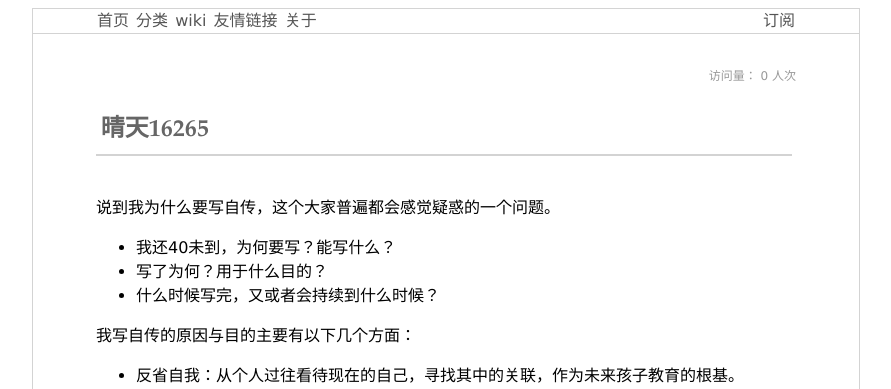
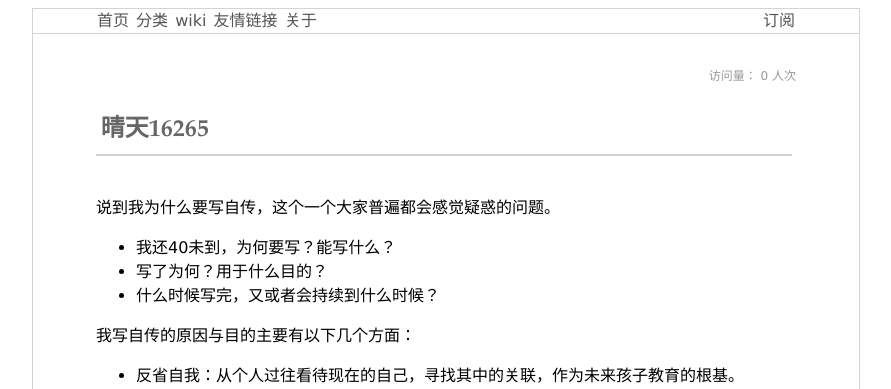
Before and after one commit to qingtian/biography, a Jekyll site: the page built from pages/about.md, in a window 1280 px wide. Shown: the top 389 px of the page, without its empty margins (194-1085 px from the left). Built offline with Jekyll 4.4.1, drawn with Linux system fonts in a browser that asks for light colours; comment, search, counter and statistics services are not loaded.

Commit message:
fix: 优化句式

```diff
--- a/pages/about.md
+++ b/pages/about.md
@@ -7,7 +7,7 @@ permalink: /about/
 valine-path: '/about/'
 ---
 
-说到我为什么要写自传，这个大家普遍都会感觉疑惑的一个问题。
+说到我为什么要写自传，这个一个大家普遍都会感觉疑惑的问题。
 
 - 我还40未到，为何要写？能写什么？
 - 写了为何？用于什么目的？
```
